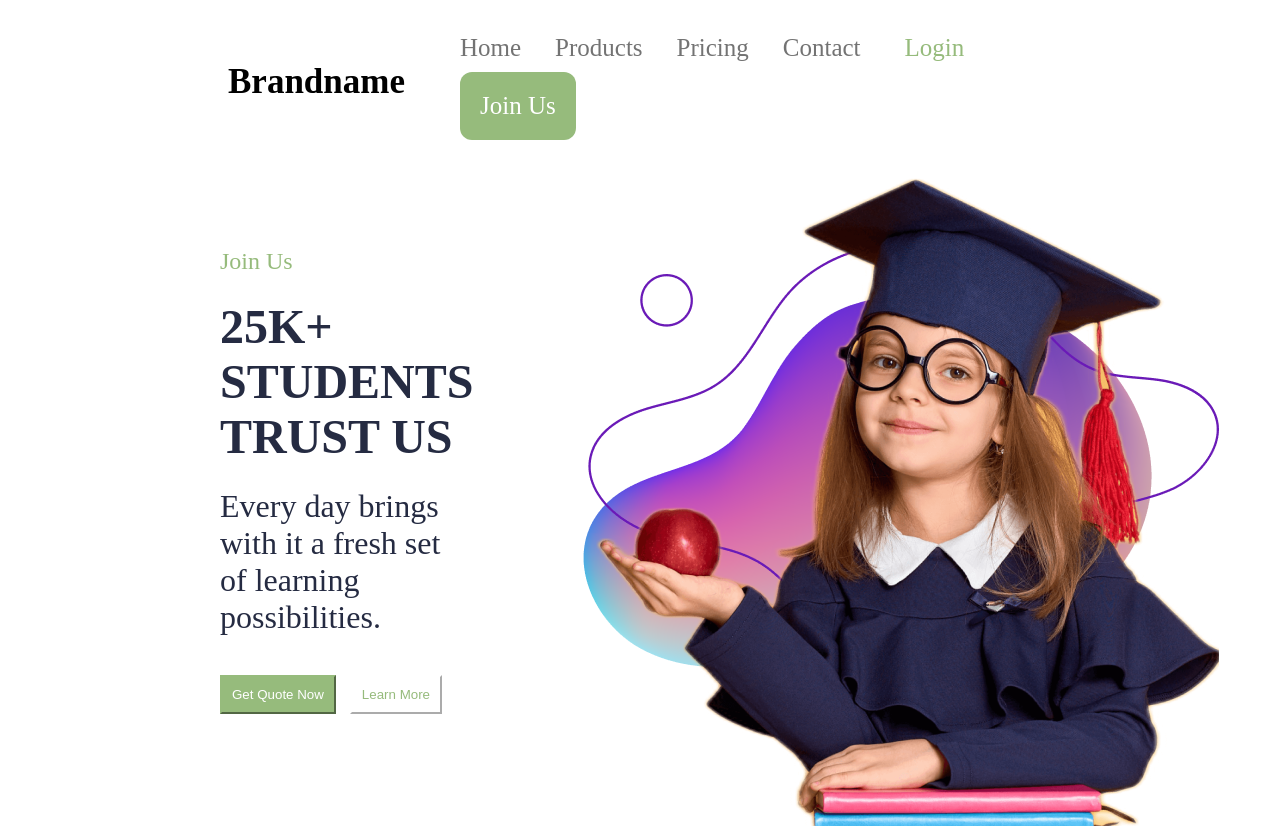
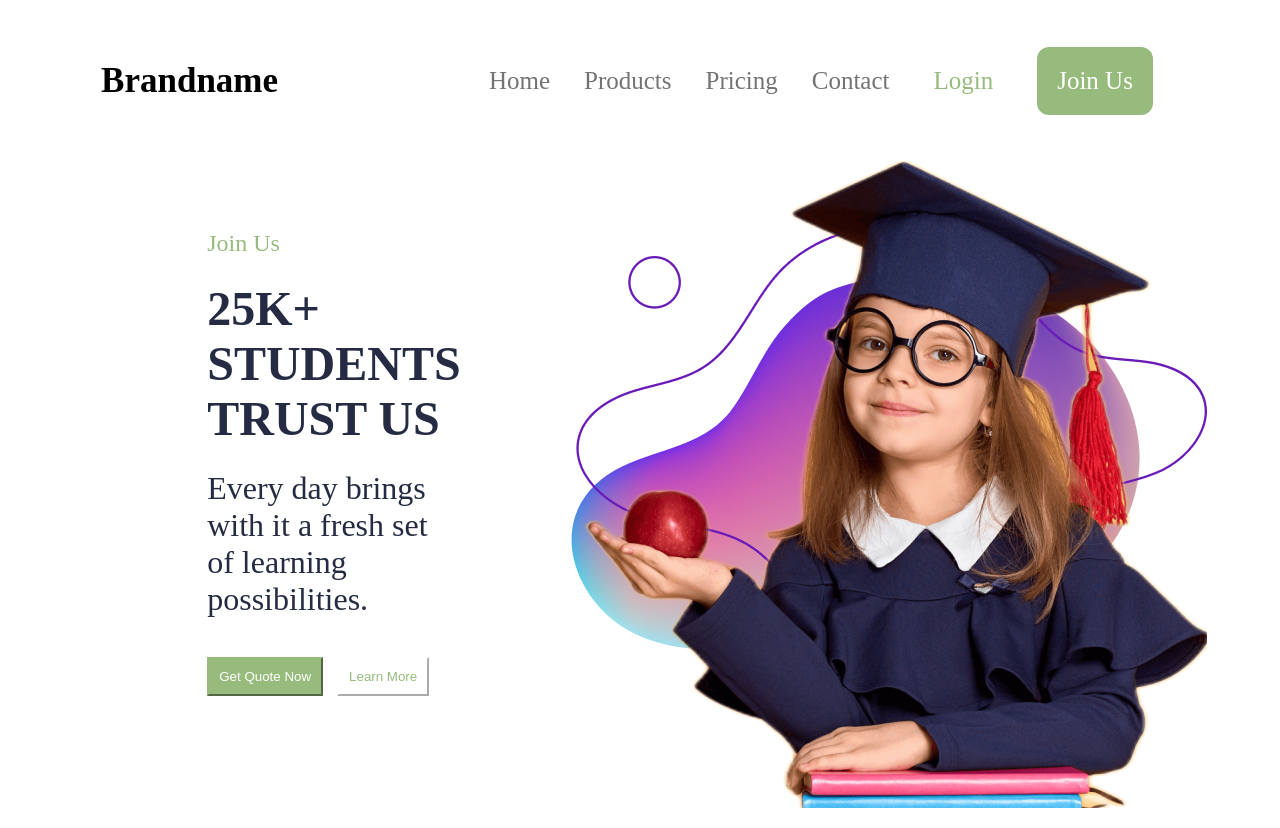
Before and after one commit to florinda-jcoders/schoolWebsite, a plain HTML site: page pages/index.html in a window 1280 px wide. Shown: the top 828 px of the page. Drawn offline with Linux system fonts and the light colour scheme; files whose address does not match are found by name.

Commit message:
small fixes

```diff
--- a/css/hero.css
+++ b/css/hero.css
@@ -3,8 +3,9 @@
   justify-content: space-between;
   align-items: center;
   flex-direction: row;
-  height: 400px;
-  margin: 200px;
+  height: 100%;
+  width: 70%;
+  margin: 45px 0;
 }
 
 .left {
--- a/css/index.css
+++ b/css/index.css
@@ -1,3 +1,9 @@
+.main-container{
+  display: flex;
+  justify-content: center;
+  align-items: center;
+}
+
 .statistics-row {
   display: flex;
   flex-direction: row;
@@ -60,7 +66,7 @@
   display: flex;
   flex-direction: column;
   justify-content: flex-start;
-  margin-left: 228px;
+  align-items: start;
 }
 
 .team-member {
@@ -114,5 +120,7 @@
 
 .team-title-container {
   display: flex;
-  flex-direction: column;
+  align-items: center;
+  justify-content: center;
+  width: 82%;
 }
--- a/css/navbar.css
+++ b/css/navbar.css
@@ -1,3 +1,8 @@
+.navbar-container{
+    display: flex;
+    justify-content: center;
+    align-items: center;
+}
 nav {
     padding: 0 20px;
     height: 80px;
@@ -6,8 +11,6 @@ nav {
     grid-template-rows: 1fr;
     grid-template-areas: "logo menu";
     align-items: center;
-    margin-left: 200px;
-    margin-right: 200px;
 }
 
 nav h1 {
--- a/pages/index.html
+++ b/pages/index.html
@@ -14,6 +14,7 @@
 </head>
 
 <body>
+  <div class="navbar-container">
     <nav>
       <h1>Brandname</h1>
       <label for="open-menu">&#9776</label>
@@ -27,6 +28,8 @@
         <li class="join-us"><span>Join Us</span></li>
       </ul>
     </nav>
+  </div>
+  <div class="main-container">
     <div class="main">
       <div class="left">
         <p class="join-text">Join Us</p>
@@ -39,8 +42,10 @@
           <button class="learn-more"><span>Learn More</span></button>
         </div>
       </div>
+
       <div class="right">
         <img class=" " src="/assets/student.png" alt="Student with graduation cap" />
+      </div>
     </div>
   </div>
   <div class="all">
@@ -182,6 +187,7 @@
         Newtonian mechanics
       </p>
     </div>
+  </div>
   <div class="reviews-section">
     <div class="team-member">
       <img class="team-member-image" src="../assets/team-member.png" />
@@ -210,7 +216,6 @@
         <span class="team-role">Designer</span>
         <div class="socials">
           <img src="../assets/social media.png" />
-          </div>
         </div>
       </div>
     </div>
```
Lines whose indentation alone changed are shown as unchanged.
